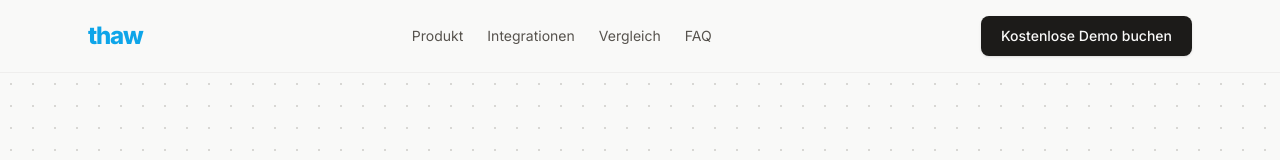
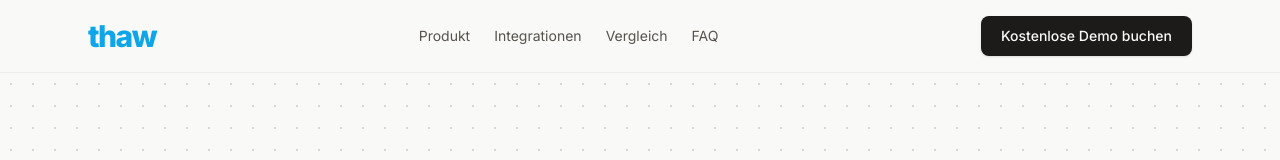
Before and after one commit to YoussefTayachi/system3_app_website, a Next.js app: page / in a window 1280 px wide. Shown: the top 160 px of the page. Built offline with nearby package versions, Linux system fonts and the light colour scheme.

Commit message:
Enlarge thaw wordmark further for stronger presence

```diff
--- a/app/_legal/LegalShell.tsx
+++ b/app/_legal/LegalShell.tsx
@@ -6,7 +6,7 @@ export function LegalShell({ title, updated, children }: { title: string; update
       <header className="border-b border-edge/60">
         <div className="mx-auto flex max-w-3xl items-center justify-between px-4 py-4 sm:px-6">
           <Link href="/" className="flex items-center gap-2.5">
-            <span className="text-2xl font-extrabold tracking-tighter text-[#0EA5E9]">thaw</span>
+            <span className="text-3xl font-extrabold tracking-tighter text-[#0EA5E9]">thaw</span>
           </Link>
           <Link href="/" className="text-sm text-soft hover:text-ink">Zurück zur Startseite</Link>
         </div>
--- a/app/page.tsx
+++ b/app/page.tsx
@@ -4,7 +4,7 @@ const BOOKING_URL = "#book-a-demo"; // TODO: Cal.com/Calendly-Link einsetzen, so
 
 function Logo() {
   return (
-    <span className="text-2xl font-extrabold tracking-tighter text-[#0EA5E9]">thaw</span>
+    <span className="text-3xl font-extrabold tracking-tighter text-[#0EA5E9]">thaw</span>
   );
 }
 
```
